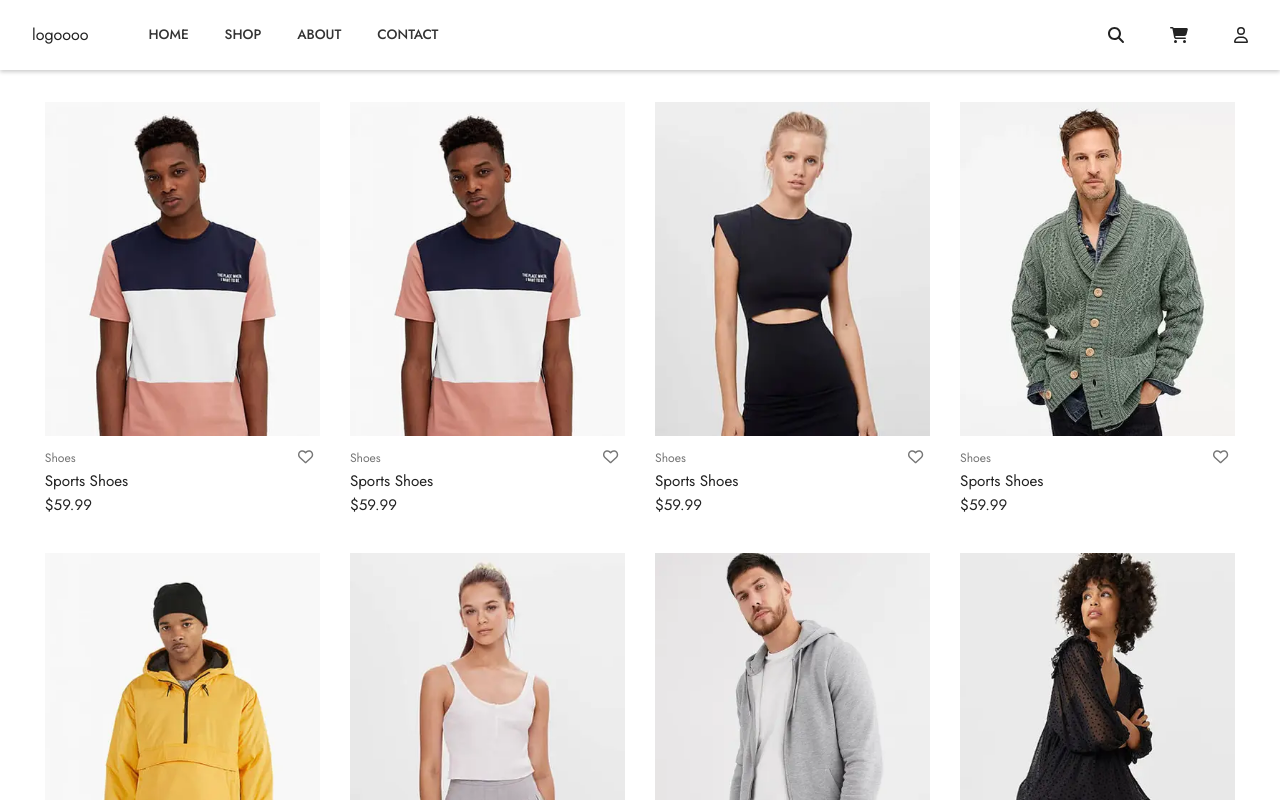
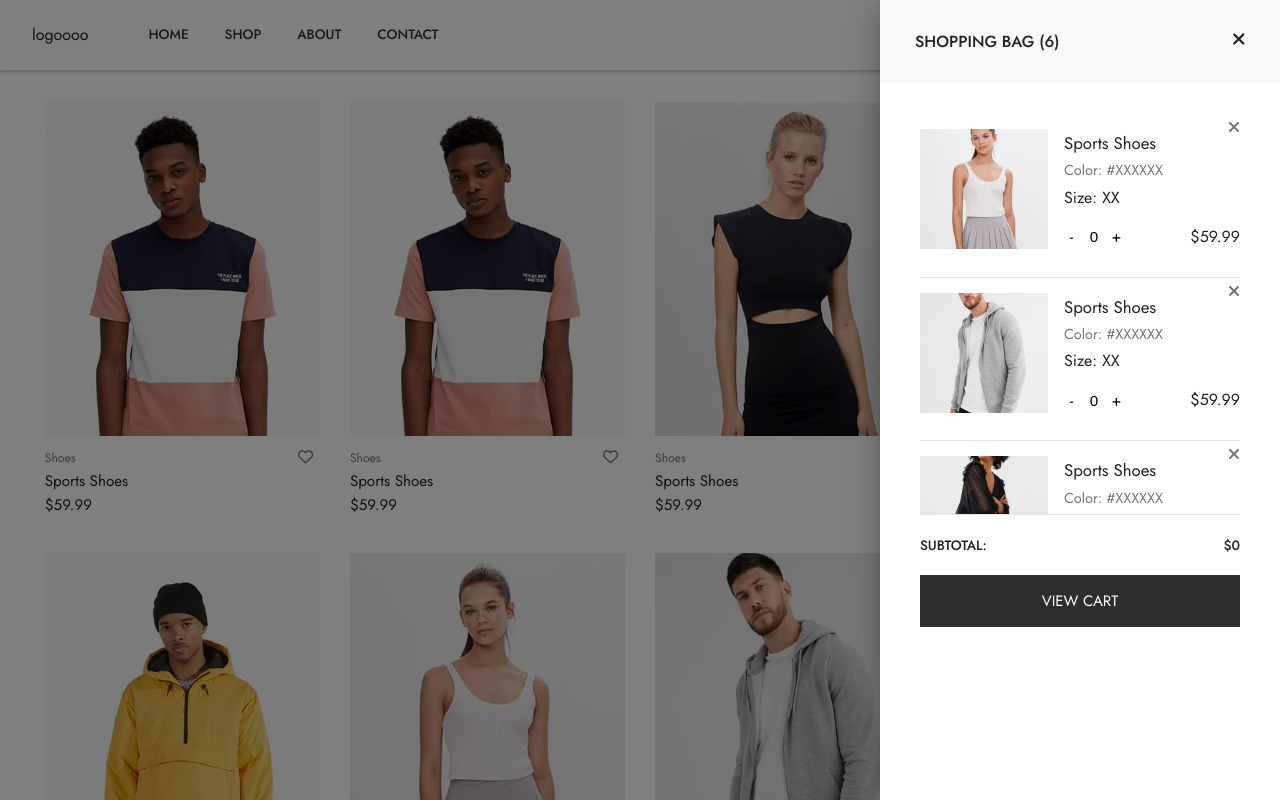
Before and after one commit to Sahba-Rezvani/redwine-website, a React (Create React App) app: page /shop in a window 1280 px wide. Both pictures are taken after a click on the icon 1179 px from the left and 35 px from the top of the page. Shown: the top 800 px of the page. Built offline with nearby package versions, Linux system fonts and the light colour scheme; data requests are answered from the project's data file.

Commit message:
building ShoppingBag componnet and reforming login component implementation  using mui drawer component

```diff
--- a/src/components/App.css
+++ b/src/components/App.css
@@ -116,10 +116,15 @@ header {
 .menu-list a {
   color: #333;
 }
+
 .menu-item {
   cursor: pointer;
   padding: 5px;
   font-weight: 500;
+}
+
+.menu_item-active {
+  color: #c12b27;
 }
 
 .menu-item::after,
@@ -569,7 +574,8 @@ footer form {
 
 /* Login Form */
 
-.login-container {
+/* .login-container,
+.bag_container {
   position: fixed;
   right: 0;
   top: 0;
@@ -577,9 +583,10 @@ footer form {
   background-color: #ffff;
   width: 28%;
   height: 100%;
-}
+} */
 
-.login-header {
+.login-header,
+.bag_header {
   display: flex;
   justify-content: space-between;
   background-color: #faf9f8;
@@ -588,12 +595,14 @@ footer form {
   padding: 30px 35px;
 }
 
-.login-close {
+.login-close,
+.bag_close {
   font-size: 18px;
   font-weight: 300;
   cursor: pointer;
 }
-.login-content {
+.login-content,
+.bag_content {
   width: 80%;
   margin: 30px auto;
 }
@@ -604,7 +613,7 @@ footer form {
 
 .resend-code {
   font-size: 12px;
-  margin-top: 20px;
+  margin: 20px 0 32px;
 }
 .form-group {
   position: relative;
@@ -619,6 +628,7 @@ footer form {
   outline: 0;
   font-size: 15px;
   transition: all 0.1s;
+  margin-bottom: 32px;
 }
 
 .login-label {
@@ -652,6 +662,99 @@ footer form {
   font-size: 16px;
 }
 
+/* Shopping Bag */
+
+.bag_empty {
+  text-align: center;
+  padding: 60px 0;
+  font-size: 1.15em;
+  height: 400px;
+}
+
+.bag_products {
+  height: 400px;
+  overflow-y: auto;
+}
+
+.bag_product {
+  width: 100%;
+  display: flex;
+  justify-content: space-between;
+  position: relative;
+  /* gap: 15px; */
+  padding: 15px 0;
+  border-bottom: 1px solid #e4e4e4;
+}
+.bag_product-img {
+  flex: 0 0 40%;
+  height: fit-content;
+}
+.bag_product-img img {
+  height: 120px;
+}
+.bag_product-info h4 {
+  font-weight: 400;
+  font-size: 1.05em;
+}
+
+.bag_product-info {
+  flex: 0 0 55%;
+  line-height: 1.75;
+}
+
+.bag_product-info p:not(:last-of-type) {
+  color: #767676;
+  font-size: 0.9em;
+}
+
+.bag_product-info div {
+  display: flex;
+  justify-content: space-between;
+  align-items: center;
+}
+.bag_product-remove {
+  position: absolute;
+  top: 5px;
+  right: 0;
+  color: #767676;
+  cursor: pointer;
+}
+.bag_total {
+  display: flex;
+  justify-content: space-between;
+  font-weight: 500;
+  font-size: 0.85em;
+  text-transform: uppercase;
+  padding: 20px 0;
+  border-top: 1px solid #e4e4e4;
+}
+
+.bag_counter {
+  display: flex;
+  position: relative;
+  align-items: center;
+}
+
+.bag_counter input {
+  text-align: center;
+  width: 30px;
+  height: 35px;
+  font-size: 0.95em;
+  border: none;
+  outline: none;
+}
+
+.bag_counter button {
+  width: 15px;
+  font-size: 1em;
+  height: 50px;
+  background-color: transparent;
+}
+
+.bag_product-price {
+  /* color: #222; */
+  /* font-size: 1em; */
+}
 /* Shop */
 
 .shop-container {
@@ -676,7 +779,7 @@ footer form {
 .pag-nums {
   display: flex;
   width: 30%;
-  margin: 0 auto;
+  margin: 32px auto;
   justify-content: space-between;
   font-family: inherit;
   text-transform: uppercase;
@@ -863,6 +966,8 @@ footer form {
   gap: 20px;
   width: 90%;
 }
+
+/* Counter */
 
 .counter-container {
   display: flex;
--- a/src/components/App.js
+++ b/src/components/App.js
@@ -12,12 +12,16 @@ import { useEffect, useState } from "react";
 import { Header } from "./Header";
 import { Footer } from "./Footer";
 import Login from "./Login";
-
+import Drawer from "@mui/material/Drawer";
+import { ShoppingBag } from "./ShoppingBag";
 export default function App() {
   const [products, setProducts] = useState([]);
   const [loading, setLoading] = useState(true);
   const [error, setError] = useState("");
   const [profile, setProfile] = useState(false);
+  const [loginDrawer, setLoginDrawer] = useState(false);
+  const [shoppingBagDrawer, setShoppingBagDrawer] = useState(false);
+  const [counter, setCounter] = useState(0);
 
   useEffect(() => {
     const fetchProducts = async () => {
@@ -41,11 +45,51 @@ export default function App() {
   if (loading) return <div>Loading...</div>;
   if (error) return <div>Error: {error}</div>;
 
+  const toggleLoginDrawer = () => (event) => {
+    if (
+      event.type === "keydown" &&
+      (event.key === "Tab" || event.key === "Shift")
+    ) {
+      return;
+    }
+
+    setLoginDrawer(!loginDrawer);
+  };
+
+  const toggleShoppingBagDrawer = () => (event) => {
+    if (
+      event.type === "keydown" &&
+      (event.key === "Tab" || event.key === "Shift")
+    ) {
+      return;
+    }
+
+    setShoppingBagDrawer(!shoppingBagDrawer);
+  };
+
   return (
     <div className="container">
-      {profile ? <Login setProfile={setProfile} /> : ""}
-      {/* <Login setProfile={setProfile} /> */}
-      <Header />
+      {/* {profile ? <Login setProfile={setProfile} /> : ""} */}
+      <Drawer anchor="right" open={loginDrawer} onClose={toggleLoginDrawer()}>
+        <Login toggleDrawer={toggleLoginDrawer} />
+      </Drawer>
+      <Drawer
+        anchor="right"
+        open={shoppingBagDrawer}
+        onClose={toggleShoppingBagDrawer()}
+      >
+        <ShoppingBag
+          counter={counter}
+          setCounter={setCounter}
+          products={products}
+          toggleDrawer={toggleShoppingBagDrawer}
+        />
+      </Drawer>
+      <Header
+        setProfile={setProfile}
+        toggleLoginDrawer={toggleLoginDrawer}
+        toggleShoppingBagDrawer={toggleShoppingBagDrawer}
+      />
       <Routes>
         <Route path="/" element={<Home products={products} />} />
         <Route path="/about" element={<About />} />
@@ -55,7 +99,13 @@ export default function App() {
         />
         <Route
           path="/product-details/:id"
-          element={<ProductDetails products={products} />}
+          element={
+            <ProductDetails
+              products={products}
+              counter={counter}
+              setCounter={setCounter}
+            />
+          }
         />
         {/* <Route path="*" element={<NotFound />} /> */}
       </Routes>
--- a/src/components/Header.js
+++ b/src/components/Header.js
@@ -6,18 +6,22 @@ import {
 } from "@fortawesome/free-solid-svg-icons";
 import { Menu } from "./Menu";
 
-export function Header({ setProfile }) {
+export function Header({ toggleShoppingBagDrawer, toggleLoginDrawer }) {
   return (
     <header>
       <div className="logo">logoooo</div>
       <Menu />
       <div className="header-tools">
         <FontAwesomeIcon icon={faMagnifyingGlass} className="search-box" />
-        <FontAwesomeIcon icon={faCartShopping} className="shopping-cart" />
+        <FontAwesomeIcon
+          icon={faCartShopping}
+          className="shopping-cart"
+          onClick={toggleShoppingBagDrawer()}
+        />
         <FontAwesomeIcon
           icon={faUser}
           className="profile"
-          onClick={() => setProfile(true)}
+          onClick={toggleLoginDrawer()}
         />
       </div>
     </header>
--- a/src/components/Login.js
+++ b/src/components/Login.js
@@ -4,11 +4,13 @@ import { faXmark } from "@fortawesome/free-solid-svg-icons";
 import React, { useState } from "react";
 import OtpInput from "react-otp-input";
 import Countdown from "react-countdown";
+import Box from "@mui/material/Box";
 
-export default function Login({ setProfile }) {
+export default function Login({ toggleDrawer }) {
   const [otp, setOtp] = useState("");
   const [login, setLogin] = useState(false);
-  // const [closeLogin, setCloseLogin] = useState(false);
+  console.log("LOGIN");
+
   const renderer = ({ minutes, seconds }) => {
     function makeTwoDigits(n) {
       return (n < 10 ? "0" : "") + n;
@@ -22,13 +24,13 @@ export default function Login({ setProfile }) {
   };
 
   return (
-    <div className="login-container">
+    <Box sx={{ width: 400 }} role="presentation">
       <div className="login-header">
         <p>login</p>
         <FontAwesomeIcon
           className="login-close"
           icon={faXmark}
-          onClick={() => setProfile(false)}
+          onClick={toggleDrawer()}
         />
       </div>
       {login ? (
@@ -71,6 +73,6 @@ export default function Login({ setProfile }) {
           </button>
         </div>
       )}
-    </div>
+    </Box>
   );
 }
--- a/src/components/Menu.js
+++ b/src/components/Menu.js
@@ -1,6 +1,7 @@
 import { Link } from "react-router-dom";
-
+import { useState } from "react";
 export function Menu() {
+  // const [activeTab, setActiveTab] = useState(true);
   return (
     <menu className="menu">
       <ul className="menu-list">
--- /dev/null
+++ b/src/components/ShoppingBag.js
@@ -0,0 +1,93 @@
+import { faXmark } from "@fortawesome/free-solid-svg-icons";
+import { FontAwesomeIcon } from "@fortawesome/react-fontawesome";
+import * as React from "react";
+import { useState } from "react";
+import Box from "@mui/material/Box";
+
+export function ShoppingBag({ toggleDrawer, products, counter, setCounter }) {
+  const [totalPrice, setTotalPrice] = useState(0);
+  // const addedProducts = undefined;
+  const addedProducts = products.slice(5, 11);
+
+  const bagProductsNum = addedProducts.length;
+
+  // function handleTotalPrice() {}
+
+  console.log("SHOPPING");
+
+  return (
+    <Box sx={{ width: 400 }} role="presentation">
+      <div className="bag_header">
+        <p>Shopping Bag ({bagProductsNum})</p>
+        <FontAwesomeIcon
+          className="bag_close"
+          icon={faXmark}
+          onClick={toggleDrawer()}
+        />
+      </div>
+      <div className="bag_content">
+        {addedProducts ? (
+          <div className="bag_products">
+            {addedProducts.map((product, i) => (
+              <CartProducts
+                product={product}
+                counter={counter}
+                setCounter={setCounter}
+                key={i}
+              />
+            ))}
+          </div>
+        ) : (
+          <p className="bag_empty">Your cart is empty. Start shopping!</p>
+        )}
+        <div className="bag_total">
+          <label>subtotal:</label>
+          <span>${totalPrice}</span>
+        </div>
+        {addedProducts ? (
+          <button className="secondary-btn">View Cart</button>
+        ) : (
+          <button className="secondary-btn">explore shop</button>
+        )}
+      </div>
+    </Box>
+  );
+}
+
+export function CartProducts({ product, counter, setCounter }) {
+  function handleDecCounter() {
+    setCounter((c) => (c > 0 ? c - 1 : 0));
+  }
+  function handleIncCounter() {
+    setCounter((c) => c + 1);
+  }
+  return (
+    <div className="bag_product">
+      <div className="bag_product-img">
+        <img src={product.image} alt="pc-cart" />
+      </div>
+      <div className="bag_product-info">
+        <h4>{product.name}</h4>
+        <p>Color: #XXXXXX</p>
+        <p>Size: XX</p>
+        <div>
+          <div className="bag_counter">
+            <button onClick={handleDecCounter} type="button">
+              -
+            </button>
+            <input
+              type="text"
+              value={counter}
+              onChange={(e) => setCounter(Number(e.target.value))}
+            />
+            <button onClick={handleIncCounter} type="button">
+              +
+            </button>
+          </div>
+          <p className="bag_product-price">${product.price}</p>
+        </div>
+      </div>
+      <FontAwesomeIcon className="bag_product-remove" icon={faXmark} />{" "}
+    </div>
+  );
+}
--- a/src/pages/ProductDetails.js
+++ b/src/pages/ProductDetails.js
@@ -3,15 +3,10 @@ import { useParams } from "react-router-dom";
 import { faHeart as RegularHeart } from "@fortawesome/free-regular-svg-icons";
 import { faShareNodes } from "@fortawesome/free-solid-svg-icons/faShareNodes";
 import { FontAwesomeIcon } from "@fortawesome/react-fontawesome";
-// import Box from "@mui/material/Box";
-// import Tab from "@mui/material/Tab";
-// import TabContext from "@mui/lab/TabContext";
-// import TabList from "@mui/lab/TabList";
-// import TabPanel from "@mui/lab/TabPanel";
 
 import { Tabs } from "@base-ui-components/react/tabs";
 
-export default function ProductDetails({ products }) {
+export default function ProductDetails({ products, setCounter, counter }) {
   const { id } = useParams(); // Access the ID from the route
   const [selectedProduct, setSelectedProduct] = useState(null);
   const [selectedImage, setSelectedImage] = useState(0);
@@ -77,7 +72,7 @@ export default function ProductDetails({ products }) {
                   <ColorRadioGroup colorPallet={selectedProduct.color} />
                 </div>
                 <div className="row pc-details-count">
-                  <Counter />
+                  <Counter setCounter={setCounter} counter={counter} />
                   <button className="secondary-btn">add to cart</button>
                 </div>
               </form>
@@ -185,16 +180,12 @@ export function ColorRadioGroup({ colorPallet }) {
   );
 }
 
-export function Counter() {
-  const [counter, setCounter] = useState(0);
-
+export function Counter({ counter, setCounter }) {
   function handleDecCounter() {
     setCounter((c) => (c > 0 ? c - 1 : 0));
-    console.log("Decrease");
   }
   function handleIncCounter() {
     setCounter((c) => c + 1);
-    console.log("Increase");
   }
   return (
     <div className="counter-container">
@@ -313,6 +304,6 @@ function ProductAdditionalTab() {
   );
 }
 
-function ProductReviewsTab() {
-  return <div>Item three</div>;
-}
+// function ProductReviewsTab() {
+//   return <div>Item three</div>;
+// }
```
